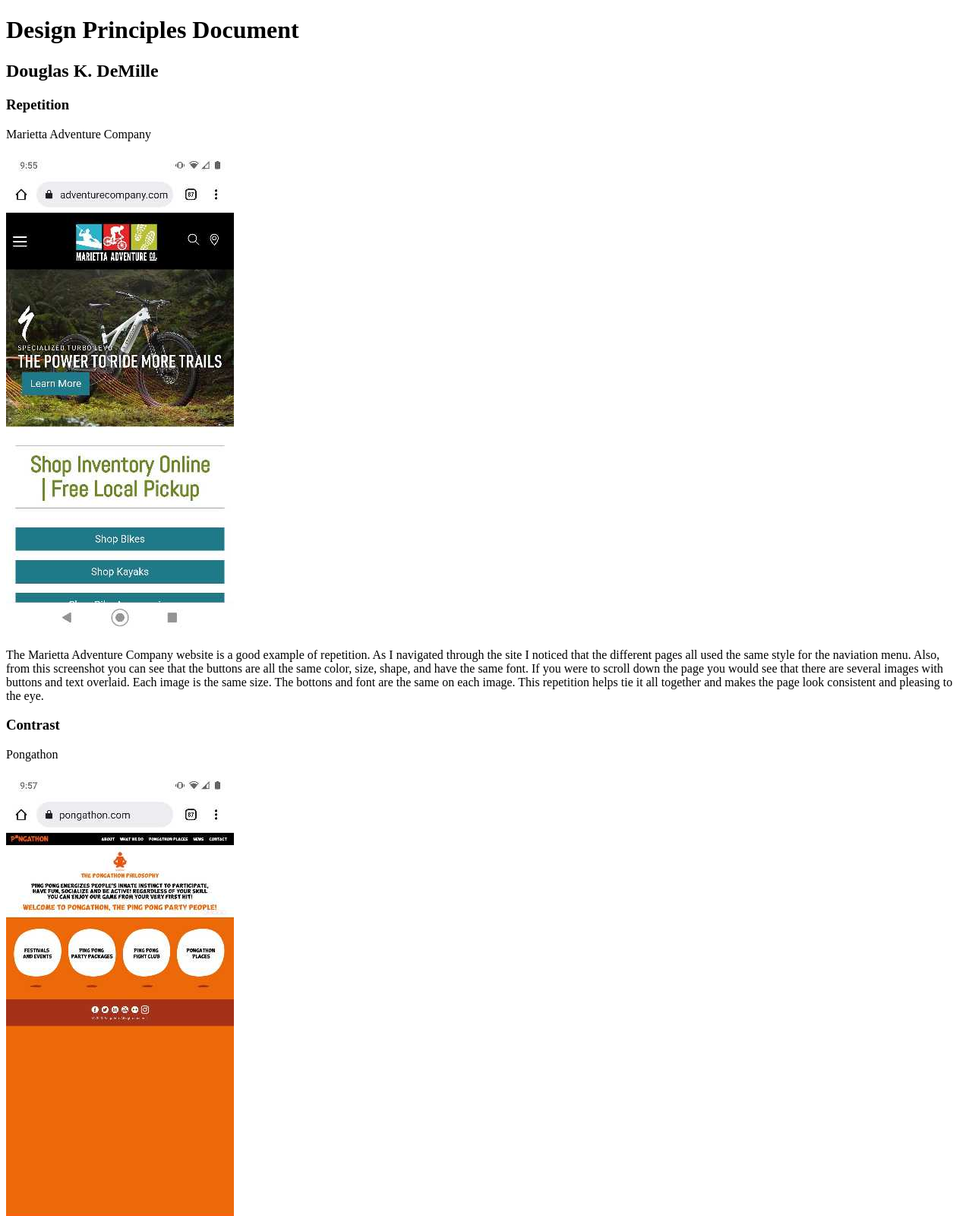
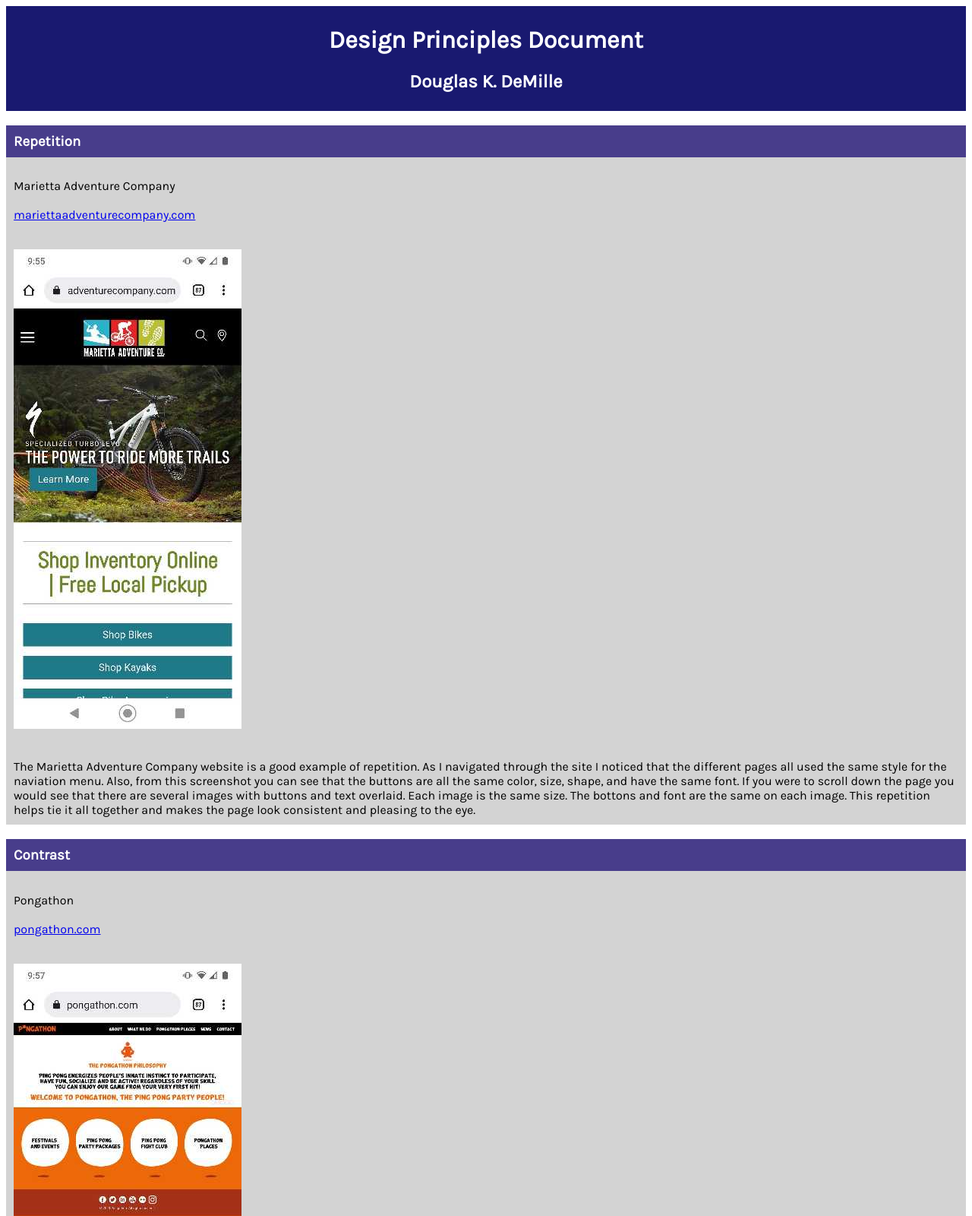
Before and after one commit to ddemille1/wdd230, a plain HTML site: page lesson2/design-principles.html in a window 1280 px wide. Shown: the top 1600 px of the page at 76% size. Drawn offline with Linux system fonts and the light colour scheme.

Commit message:
started css

```diff
--- /dev/null
+++ b/lesson2/css/small.css
@@ -0,0 +1,24 @@
+body {
+    font-family: 'Karla', sans-serif;
+}
+
+header, footer {
+    background-color: midnightblue;
+    color: white;
+    padding: 5px;
+    text-align: center;
+}
+
+main section {
+    background-color: lightgray;
+    border-radius: 10em, 10em, 1em, 1em;
+}
+
+main section h3 {
+    background-color: darkslateblue;
+    color: white;
+}
+
+h3, p, link, img, p {
+    padding: 10px;
+}
--- a/lesson2/design-principles.html
+++ b/lesson2/design-principles.html
@@ -2,9 +2,20 @@
 <html lang="en">
   <head>
     <meta charset="UTF-8" />
-    <meta http-equiv="X-UA-Compatible" content="IE=edge" />
     <meta name="viewport" content="width=device-width, initial-scale=1.0" />
     <title>Design Principles Document</title>
+    <meta name="description" content="WDD 230 week 2 assignement 'Design Principles Document'. Author: Douglas K. DeMille.">
+    <link rel="preconnect" href="https://fonts.googleapis.com">
+    <link rel="preconnect" href="https://fonts.gstatic.com" crossorigin>
+    <link href="https://fonts.googleapis.com/css2?family=Karla&family=Orbitron:wght@500&display=swap" rel="stylesheet">
+
+    <link href="css/small.css" rel="stylesheet">
+    <!---
+    <link href="css/normalize.css" rel="stylesheet">
+    <link href="css/medium.css" rel="stylesheet">
+    <link href="css/large.css" rel="stylesheet">
+    -->
+
   </head>
 
   <body>
@@ -15,8 +26,8 @@
     <main>
       <section>
         <h3>Repetition</h3>
-        <p>Marietta Adventure Company</p>
-        <link href="https://www.mariettaadventurecompany.com" />
+        <p>Marietta Adventure Company<br><br><a href="https://www.mariettaadventurecompany.com">mariettaadventurecompany.com</a></p>
+
         <img src="images/adventureco300.jpg" />
         <p>
           The Marietta Adventure Company website is a good example of
@@ -33,8 +44,7 @@
 
       <section>
         <h3>Contrast</h3>
-        <p>Pongathon</p>
-        <link href="https://pongathon.com/" />
+        <p>Pongathon<br><br><a href="https://pongathon.com/">pongathon.com</a></p>
         <img src="images/pongathon300.jpg" />
         <p>
           The Pongathon website is a good example of contrast. The color of the
@@ -49,8 +59,7 @@
 
       <section>
         <h3>Proximity</h3>
-        <p>Family Tree Dental</p>
-        <link href="https://familytreedentist.com/" />
+        <p>Family Tree Dental<br><br><a href="https://familytreedentist.com/">familytreedentist.com</a></p>
         <img src="images/ftd300.jpg" />
         <p>
           The Family Tree Dental website is a good example of using the
@@ -66,5 +75,11 @@
         </p>
       </section>
     </main>
+    <footer> &copy; <span id="copywrite"></span> .:|:. Douglas K. DeMille .:|:. Ohio USA
+        <br>
+        <span id="lastmodified"></span>
+    </footer>
+
+<script src="js/script.js"></script>
   </body>
 </html>
--- /dev/null
+++ b/lesson2/js/script.js
@@ -0,0 +1,9 @@
+//Script for the copywrite year:
+let c = new Date()
+let year = c.getFullYear()
+document.getElementById("copywrite").textContent = year
+
+//Script for the last modified date and time:
+let d = new Date(document.lastModified)
+let date = `Last Updated: ${d.getMonth()+1}/${d.getDate()}/${d.getFullYear()} ${d.getHours()}:${d.getMinutes()}:${d.getSeconds()}`;
+document.getElementById("lastmodified").textContent = date
```
Also changed, not shown: index.html (+1 -1 lines), lesson2/css/large.css (added), lesson2/css/medium.css (added).
